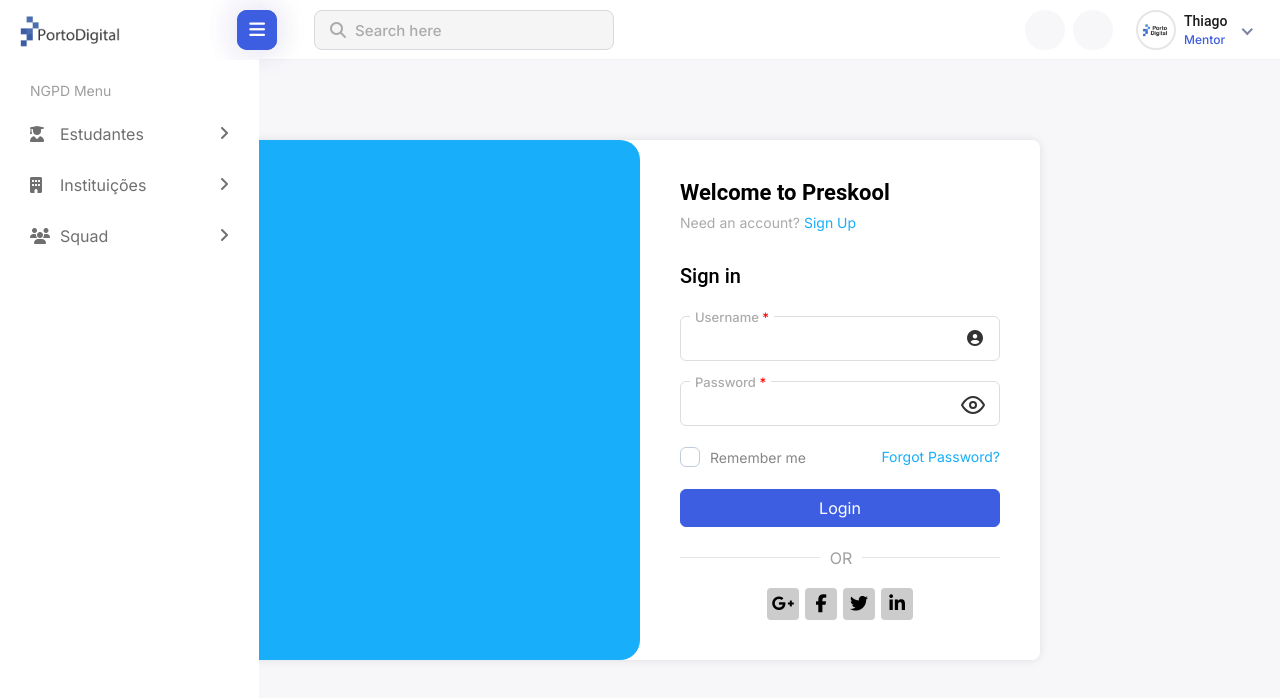
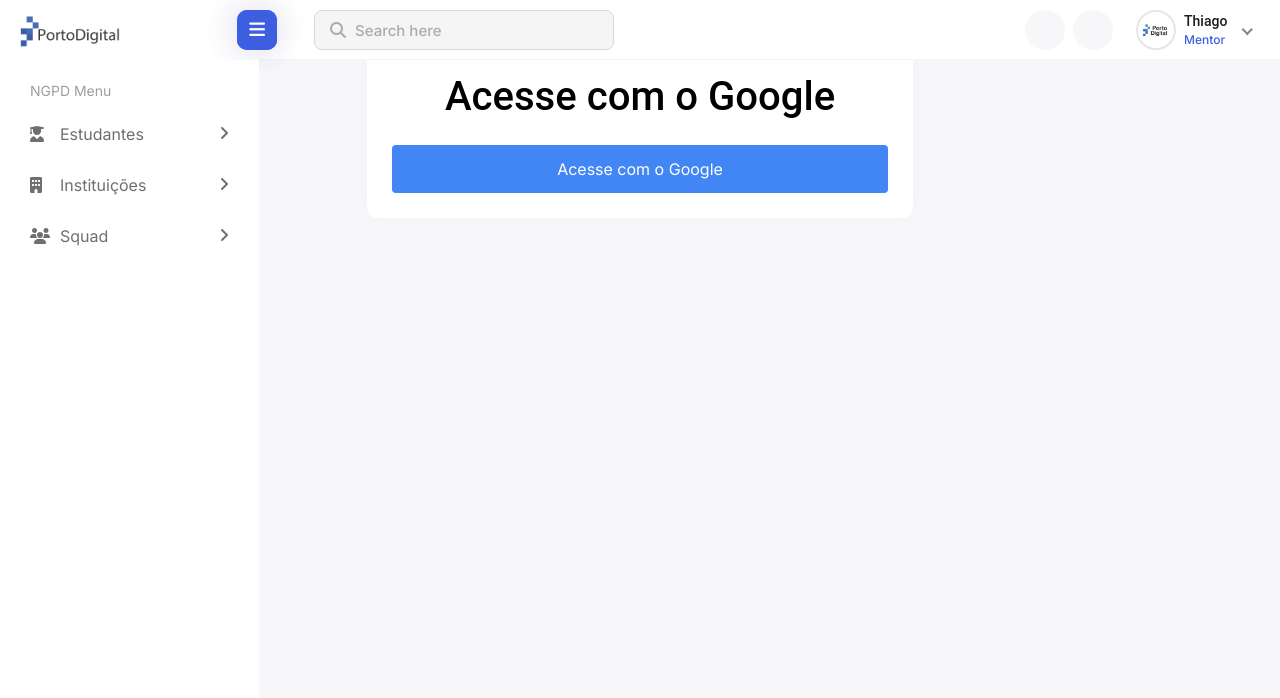
Before and after one commit to AdrianoSilva22/NGPD.Manager.Client, a Next.js app: page /login in a window 1280 px wide. Shown: the top 698 px of the page. Built offline with nearby package versions, Linux system fonts and the light colour scheme.

Commit message:
criando auth do google e conexao com back-end

```diff
--- a/src/app/(authentication)/login/page.tsx
+++ b/src/app/(authentication)/login/page.tsx
@@ -1,114 +1,65 @@
 'use client'
+import { Session as NextAuthSession } from "next-auth";
 
-import Link from "next/link";
-import { useState } from "react";
-import { Eye, EyeOff } from "react-feather/dist";
+interface Session extends NextAuthSession {
+  id_token: string;
+}
 
-export const Login = () => {
-    const [passwordVisible, setPasswordVisible] = useState(false);
-    const [password, setPassword] = useState("");
+import { signIn } from "next-auth/react";
+import { useEffect, useState } from "react";
 
-    const togglePasswordVisibility = () => {
-        setPasswordVisible(!passwordVisible);
+export default function Login() {
+  const [isClient, setIsClient] = useState(false);
+
+  useEffect(() => {
+    setIsClient(true);
+  }, []);
+
+  const handleLogin = async () => {
+    try {
+      await signIn('google', { callbackUrl: '/loadingPageAuth' })
+    } catch (error) {
+      console.error('Erro ao fazer login:', error);
+    }
   };
 
   return (
     <>
-        <div className="main-wrapper login-body">
-            <div className="login-wrapper">
-                <div className="container">
-                    <div className="loginbox">
-                        <div className="login-left">
-                            {/* <img className="img-fluid" src={login} alt="Logo" /> */}
+      {isClient && (
+        <div className="container mt-5">
+          <div className="row justify-content-center">
+            <div className="col-md-6">
+              <div className="card">
+                <div className="card-body">
+                  <div className="text-center mb-4">
+                    <h1>Acesse com o Google</h1>
                   </div>
-                        <div className="login-right">
-                            <div className="login-right-wrap">
-                                <h1>Welcome to Preskool</h1>
-                                <p className="account-subtitle">
-                                    Need an account? <Link href="/register">Sign Up</Link>
-                                </p>
-                                <h2>Sign in</h2>
-                                {/* Form */}
-                                <form action="./admindashboard">
-                                    <div className="form-group">
-                                        <label>
-                                            Username <span className="login-danger">*</span>
-                                        </label>
-                                        <input className="form-control" type="text" />
-                                        <span className="profile-views">
-                                            <i className="fas fa-user-circle" />
-                                        </span>
-                                    </div>
-                                    <div className="form-group">
-                                        <label>
-                                            Password <span className="login-danger">*</span>
-                                        </label>
-
-                                        <input
-                                            type={passwordVisible ? "" : "password"}
-                                            className="form-control pass-input"
-                                            value={password}
-                                            onChange={(e) => setPassword(e.target.value)}
-                                        />
-                                        <span
-                                            className="toggle-password"
-                                            onClick={togglePasswordVisibility}
-                                        >
-                                            {passwordVisible ? (
-                                                <EyeOff className="react-feather-custom" />
-                                            ) : (
-                                                <Eye className="react-feather-custom" />
-                                            )}
-                                        </span>
-                                    </div>
-                                    <div className="forgotpass">
-                                        <div className="remember-me">
-                                            <label className="custom_check mr-2 mb-0 d-inline-flex remember-me">
-                                                {" "}
-                                                Remember me
-                                                <input type="checkbox" name="radio" />
-                                                <span className="checkmark" />
-                                            </label>
-                                        </div>
-                                        <Link href="/forgotpassword">Forgot Password?</Link>
-                                    </div>
-                                    <div className="form-group">
-                                        <button
-                                            className="btn btn-primary btn-block"
-                                            type="submit"
-                                        >
-                                            Login
+                  <button className="btn-google btn btn-block" onClick={handleLogin}>
+                    Acesse com o Google
                   </button>
-                                    </div>
-                                </form>
-                                {/* /Form */}
-                                <div className="login-or">
-                                    <span className="or-line" />
-                                    <span className="span-or">or</span>
-                                </div>
-                                {/* Social Login */}
-                                <div className="social-login">
-                                        <Link href="#">
-                                            <i className="fab fa-google-plus-g" />
-                                        </Link>
-                                        <Link href="#">
-                                            <i className="fab fa-facebook-f" />
-                                        </Link>
-                                        <Link href="#">
-                                            <i className="fab fa-twitter" />
-                                        </Link>
-                                        <Link href="#">
-                                            <i className="fab fa-linkedin-in" />
-                                        </Link>
                 </div>
               </div>
             </div>
           </div>
+          <style jsx>{`
+            .btn-google {
+              background-color: #4285F4;
+              color: #fff;
+              border: none;
+              border-radius: 4px;
+              padding: 12px;
+              display: flex;
+              align-items: center;
+              justify-content: center;
+              cursor: pointer;
+            }
+
+            .btn-google:hover {
+              background-color: #357ae8;
+            }
+          `}</style>
         </div>
-            </div>
-        </div>
+      )}
     </>
   );
-};
-
-export default Login;
+}
```
Also changed, not shown: src/app/(authentication)/loadingPageAuth/page.tsx (added, +57 -0 lines), src/app/api/auth/[...nextauth]/route.ts (added, +31 -0 lines), src/models/tokenDecoded.ts (added, +18 -0 lines), src/styles/loadginPage.css (added, +34 -0 lines), src/styles/style.css (added, +32 -0 lines), src/types/next-auth-d.ts (added, +14 -0 lines), src/assets/img/google-icon.png (added). Lines whose indentation alone changed are shown as unchanged.
